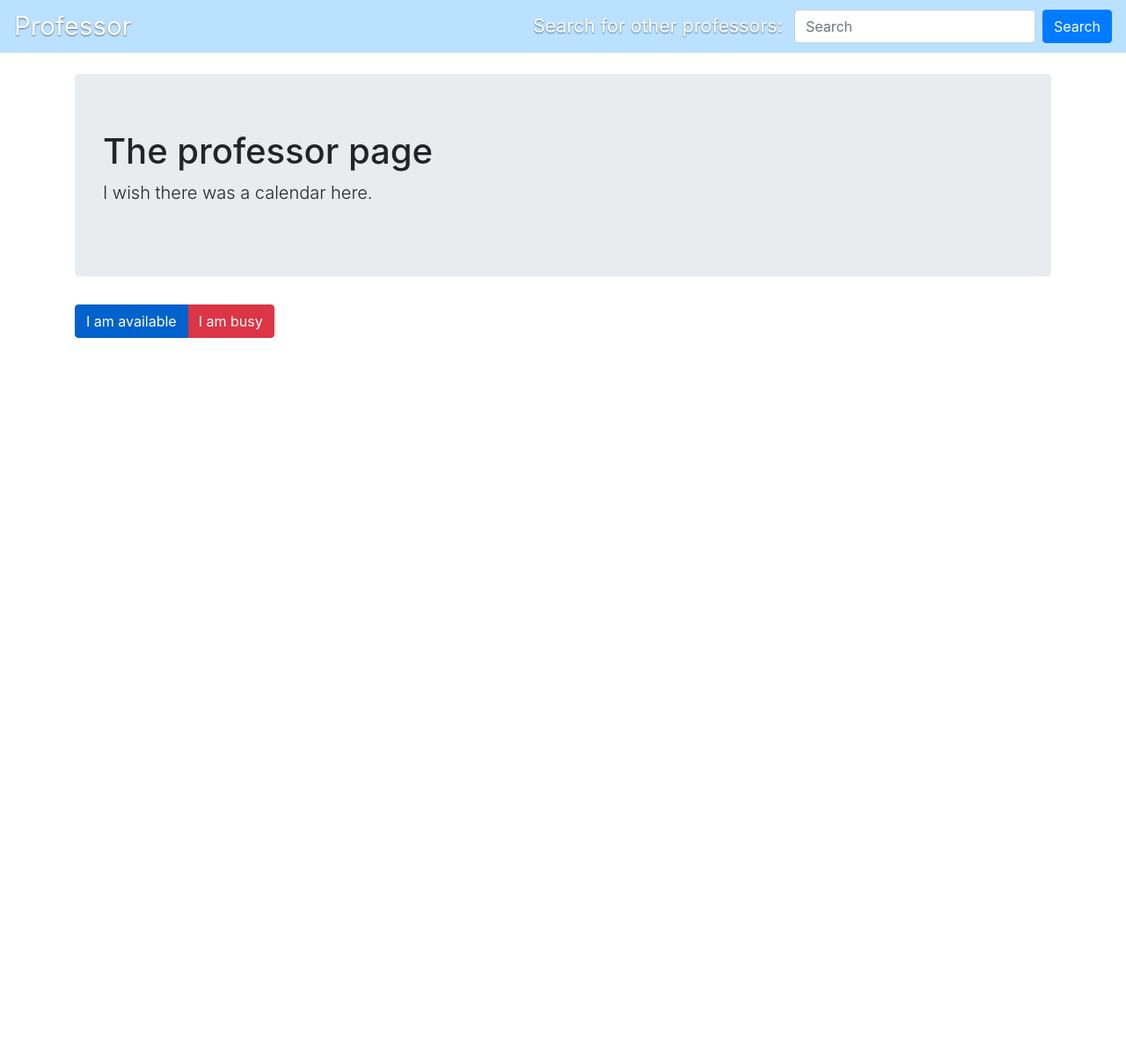
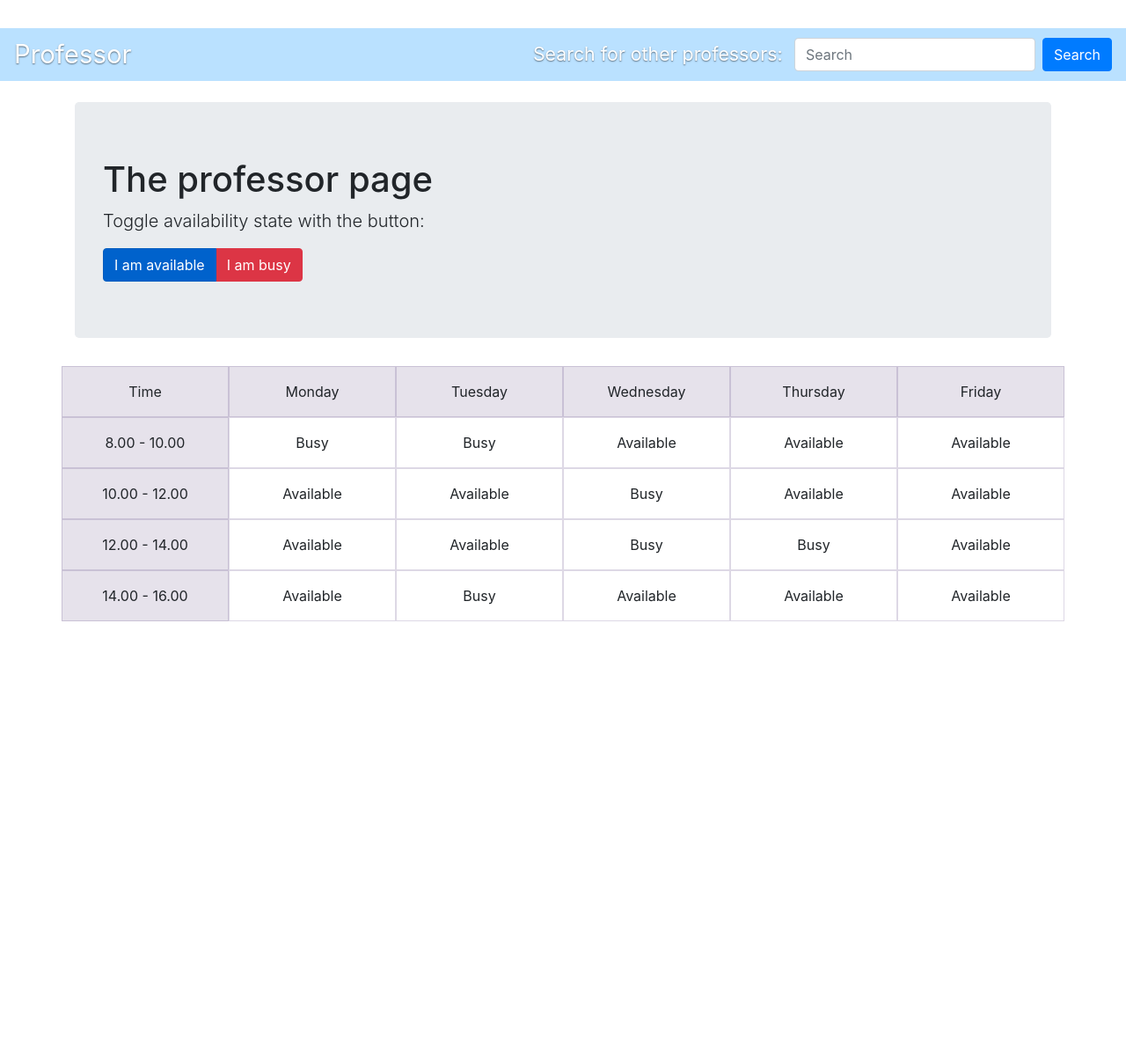
Before and after one commit to dscim/askyourprof, a Django app: template templates/melon/profpage.html in a window 1280 px wide. Shown: the whole page at 88% size. Run offline with Django 3.2, Linux system fonts and the light colour scheme; the template is opened without the code that fills it, so the values that code supplies are empty; some libraries are stand-ins or nearby versions.

Commit message:
calender grid

```diff
--- /dev/null
+++ b/static/melon/css/grid.css
@@ -0,0 +1,39 @@
+body {
+    padding-top: 2rem;
+    padding-bottom: 2rem;
+  }
+
+  h3 {
+    margin-top: 2rem;
+  }
+
+  .row {
+    margin-bottom: 0rem;
+  }
+  .row .row {
+    margin-top: 1rem;
+    margin-bottom: 0;
+  }
+
+  [class*="col-2 a"] {
+    padding-top: 1rem;
+    padding-bottom: 1rem;
+    background-color: rgba(86, 61, 124, .15);
+    border: 1px solid rgba(86, 61, 124, .2);
+  }
+
+  [class*="col-2 b"] {
+    padding-top: 1rem;
+    padding-bottom: 1rem;
+    background-color: #fff;
+    border: 1px solid rgba(86, 61, 124, .2);
+  }
+
+  hr {
+    margin-top: 2rem;
+    margin-bottom: 2rem;
+  }
+
+  .centerit {
+      text-align: center;
+  }
--- a/templates/melon/profpage.html
+++ b/templates/melon/profpage.html
@@ -15,6 +15,7 @@
 
     <!-- Custom styles for this template -->
     <link href="{% static 'melon/css/navbar-top.css' %}" rel="stylesheet">
+    <link href="{% static 'melon/css/grid.css' %}" rel="stylesheet">
   </head>
 
   <body>
@@ -46,20 +47,63 @@
     <main role="main" class="container">
       <div class="jumbotron">
         <h1>The professor page</h1>
-        <p class="lead">I wish there was a calendar here.</p>
+        <p class="lead">Toggle availability state with the button:</p>
+        <div class="btn-group btn-group-toggle" data-toggle="buttons">
+            <label class="btn btn-primary active">
+              <input type="radio" name="options" id="option1" autocomplete="off" checked> I am available
+            </label>
+            <label class="btn btn-danger">
+              <input type="radio" name="options" id="option2" autocomplete="off"> I am busy
+            </label>
+        </div>
       </div>
     </main>
 
-    <main role="main" class="container">
-    <div class="btn-group btn-group-toggle" data-toggle="buttons">
-        <label class="btn btn-primary active">
-          <input type="radio" name="options" id="option1" autocomplete="off" checked> I am available
-        </label>
-        <label class="btn btn-danger">
-          <input type="radio" name="options" id="option2" autocomplete="off"> I am busy
-        </label>
+    <div class="container">
+    <div class="centerit">
+        <div class="row">
+          <div class="col-2 a">Time</div>
+          <div class="col-2 a">Monday</div>
+          <div class="col-2 a">Tuesday</div>
+          <div class="col-2 a">Wednesday</div>
+          <div class="col-2 a">Thursday</div>
+          <div class="col-2 a">Friday</div>
+        </div>
+        <div class="row">
+            <div class="col-2 a">8.00 - 10.00</div>
+            <div class="col-2 b">Busy</div>
+            <div class="col-2 b">Busy</div>
+            <div class="col-2 b">Available</div>
+            <div class="col-2 b">Available</div>
+            <div class="col-2 b">Available</div>
+          </div>
+        <div class="row">
+          <div class="col-2 a">10.00 - 12.00</div>
+          <div class="col-2 b">Available</div>
+          <div class="col-2 b">Available</div>
+          <div class="col-2 b">Busy</div>
+          <div class="col-2 b">Available</div>
+          <div class="col-2 b">Available</div>
+        </div>
+                <div class="row">
+          <div class="col-2 a">12.00 - 14.00</div>
+          <div class="col-2 b">Available</div>
+          <div class="col-2 b">Available</div>
+          <div class="col-2 b">Busy</div>
+          <div class="col-2 b">Busy</div>
+          <div class="col-2 b">Available</div>
+        </div>
+        <div class="row">
+          <div class="col-2 a">14.00 - 16.00</div>
+          <div class="col-2 b">Available</div>
+          <div class="col-2 b">Busy</div>
+          <div class="col-2 b">Available</div>
+          <div class="col-2 b">Available</div>
+          <div class="col-2 b">Available</div>
+        </div>
+
+      </div>
     </div>
-    </main>
 
     <!-- Bootstrap core JavaScript
     ================================================== -->
```
Also changed, not shown: db.sqlite3.
